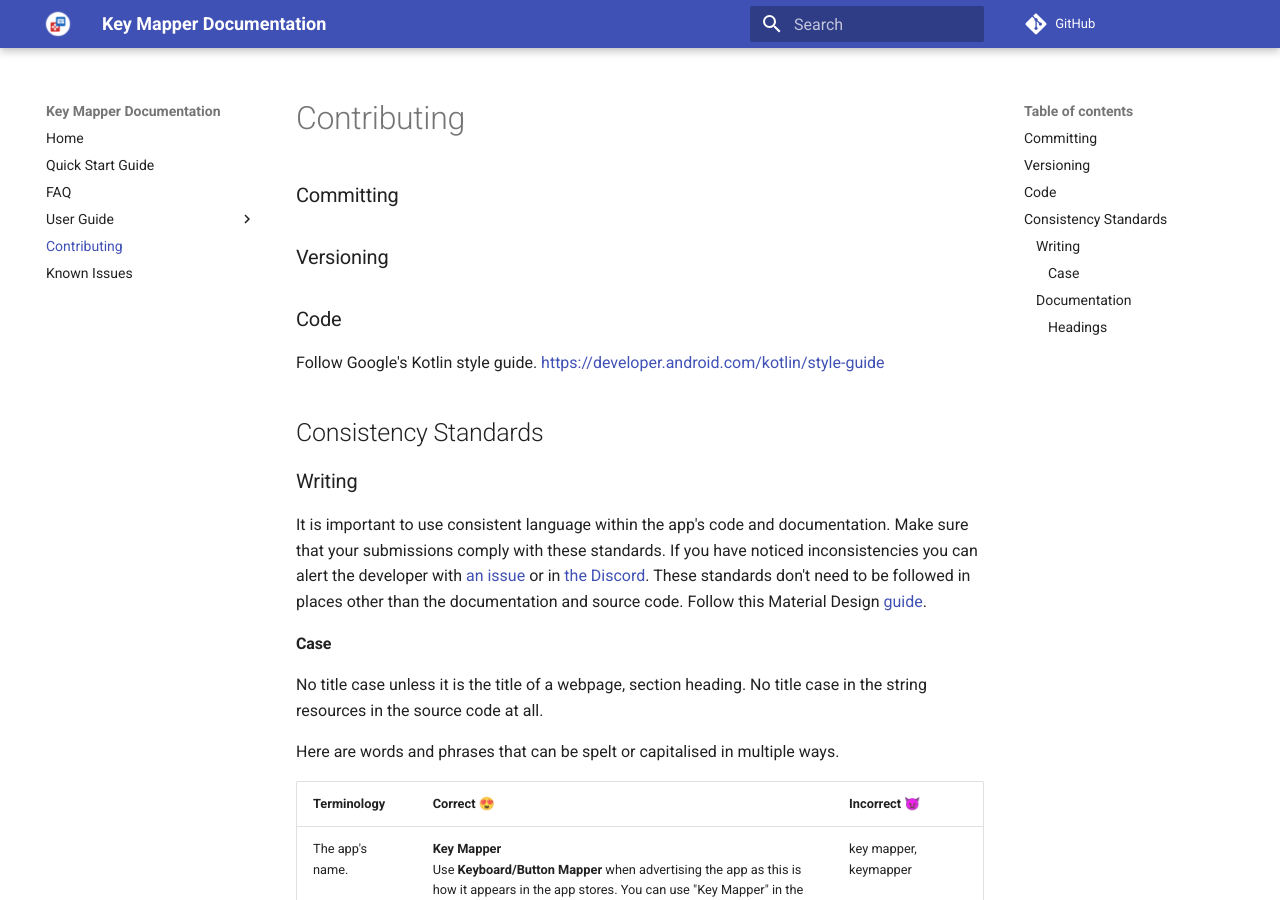
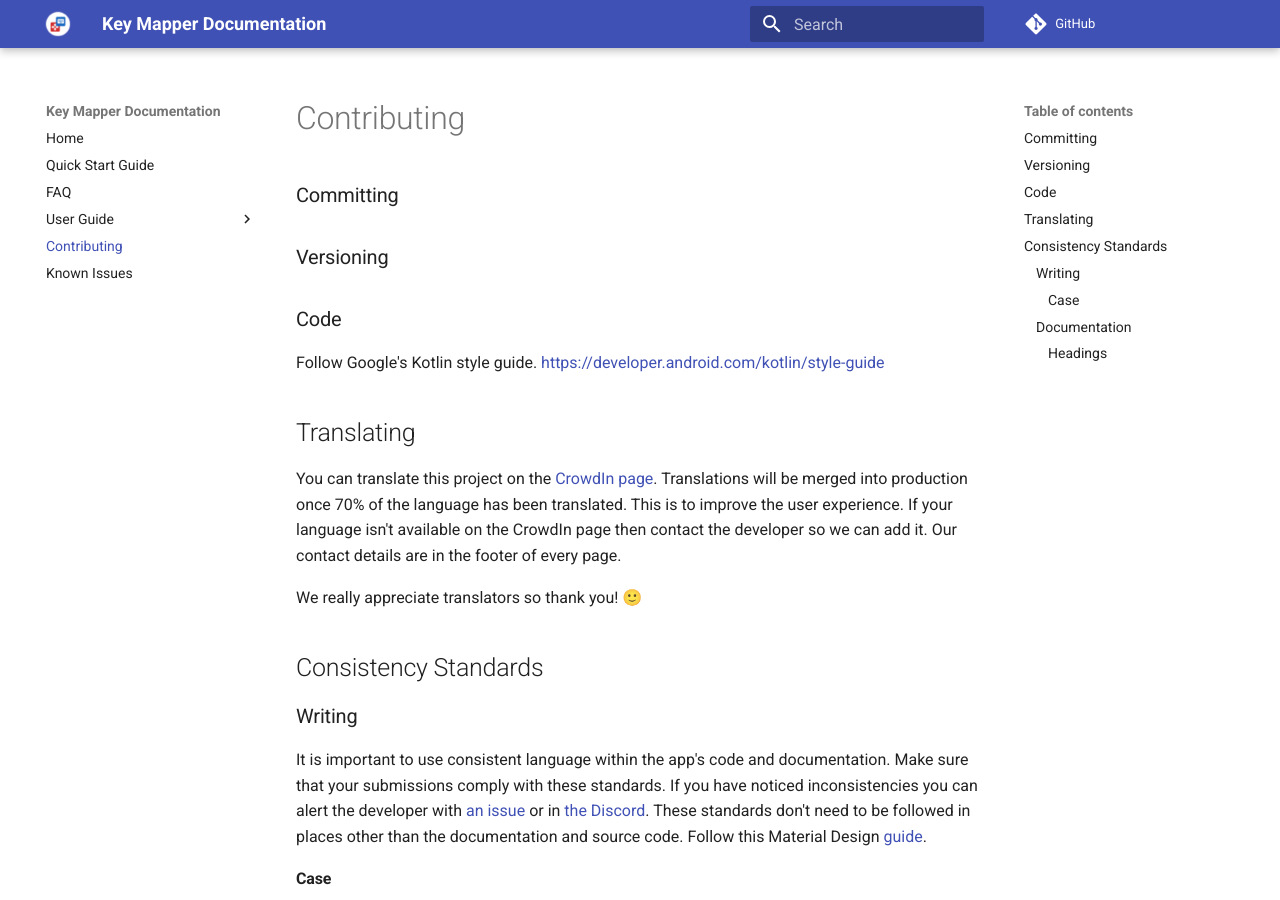
Before and after one commit to keymapperorg/KeyMapper, an MkDocs documentation site: the page built from docs/contributing.md, in a window 1280 px wide and 900 px high. Built offline with MkDocs 1.6.1 and Material for MkDocs 9.7.7, drawn with Linux system fonts in a browser that asks for light colours; comment, search, counter and statistics services are not loaded.

Commit message:
website: add translating to contributing.md

```diff
--- a/docs/contributing.md
+++ b/docs/contributing.md
@@ -5,6 +5,11 @@
 ### Code
 
 Follow Google's Kotlin style guide. [https://developer.android.com/kotlin/style-guide](https://developer.android.com/kotlin/style-guide)
+
+## Translating
+You can translate this project on the [CrowdIn page](https://crowdin.com/project/key-mapper). Translations will be merged into production once 70% of the language has been translated. This is to improve the user experience. If your language isn't available on the CrowdIn page then contact the developer so we can add it. Our contact details are in the footer of every page.
+
+We really appreciate translators so thank you! 🙂
 
 ## Consistency Standards
 
```
